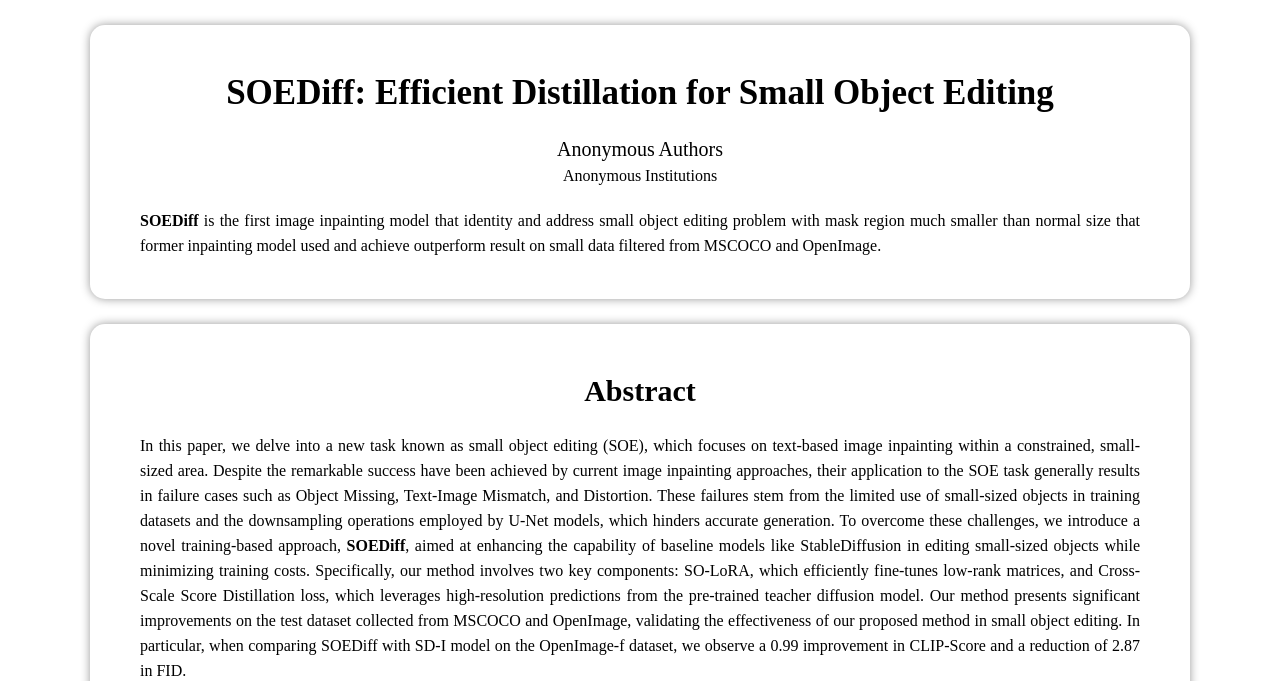
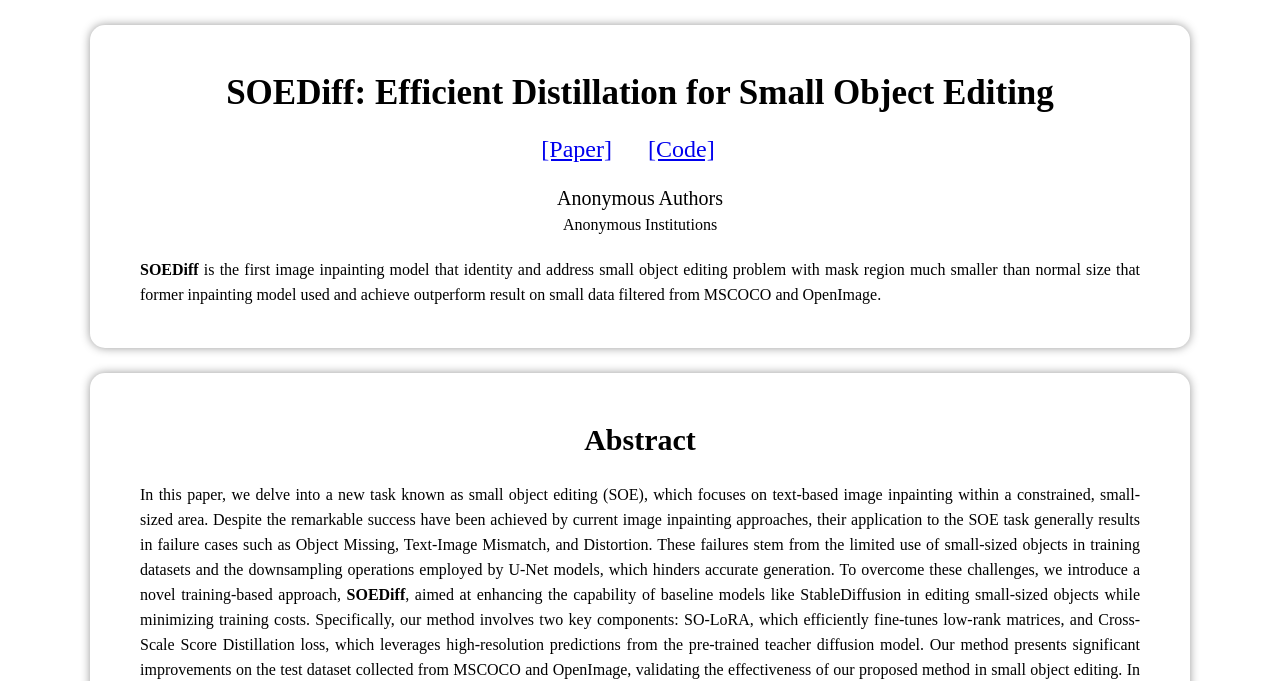
Before and after one commit to SOEDiff/SOEDiff.github.io, a plain HTML site: page index.html in a window 1280 px wide. Shown: the top 681 px of the page. Drawn offline with Linux system fonts and the light colour scheme.

Commit message:
Update index.html

```diff
--- a/index.html
+++ b/index.html
@@ -9,13 +9,16 @@
 <body>
 <div class="content">
   <h1><strong>SOEDiff: Efficient Distillation for Small Object Editing</strong></h1>
+  <font size="+2">
+    <p style="text-align: center;">
+      <a href='https://arxiv.org/abs/2405.09114' target="_blank">[Paper]</a> &nbsp;&nbsp;&nbsp;&nbsp;
+      <a href="https://github.com/panqihe-zjut/SOEDiff" target="_blank">[Code]</a>&nbsp;&nbsp;&nbsp;&nbsp;
+    </p>
+  </font>
   <p id="authors">Anonymous Authors
-
     <span style="font-size: 16px"><br>
         <sup></sup> Anonymous Institutions <sup>
         </p>
-
-
 
         <p><b>SOEDiff</b> is the first image inpainting model that identity and address small object editing problem with mask region much smaller than normal size that former inpainting model used and achieve outperform result on small data filtered from MSCOCO and OpenImage.</p>
 </div>
```
